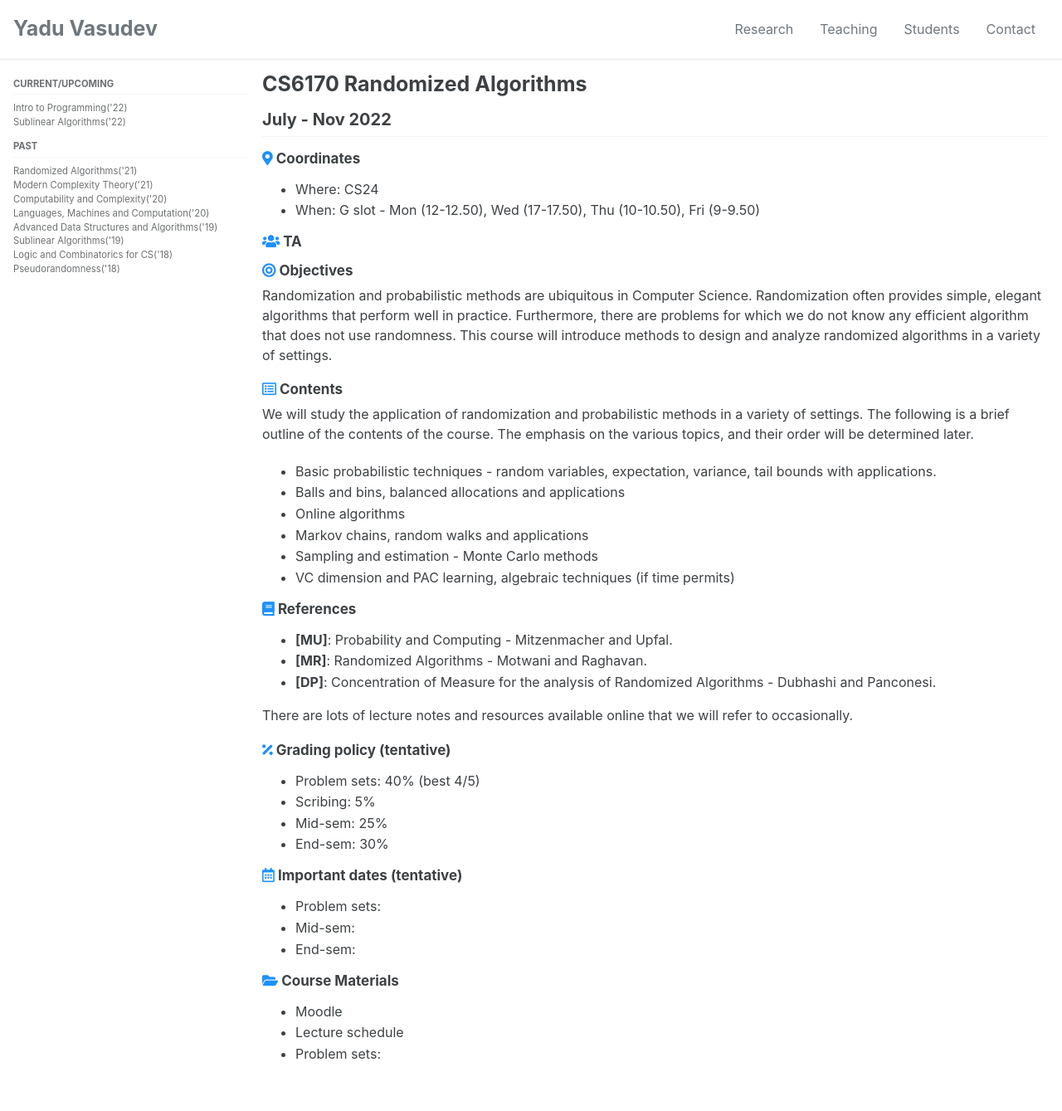
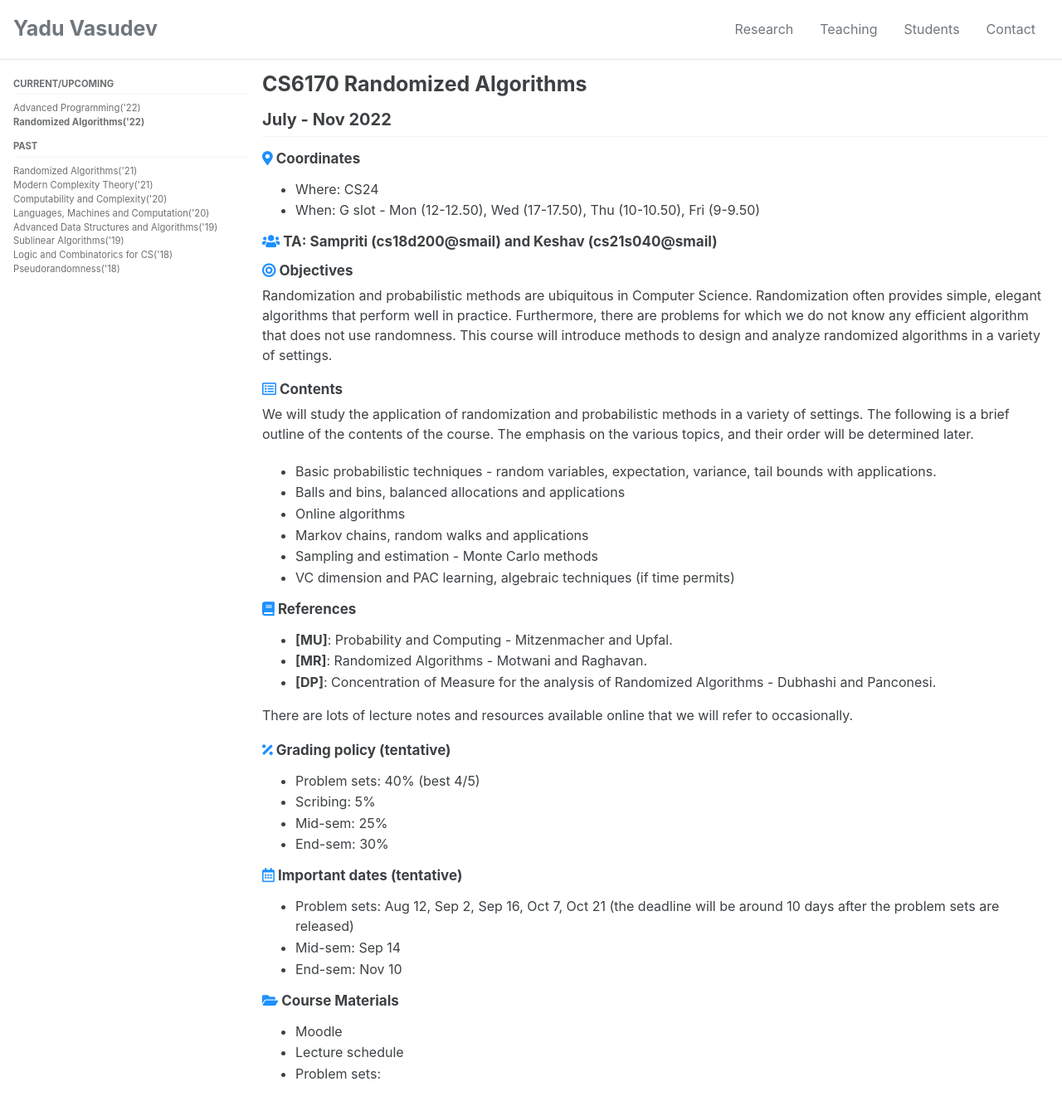
Before and after one commit to yaduvasudev/yaduvasudev.github.io, a Jekyll site: the page built from _pages/6170-22.md, in a window 1280 px wide and 1400 px high. Shown: the top 1339 px of the window at 83% size. Built offline with Jekyll 4.4.1, drawn with Linux system fonts in a browser that asks for light colours; cached includes are drawn as plain includes.

Commit message:
Navigation and CS6170 course page
Fixed navigation, added dates for CS6170

```diff
--- a/_data/navigation.yml
+++ b/_data/navigation.yml
@@ -17,10 +17,10 @@ main:
 courses:
   - title: "Current/Upcoming"
     children:
-      - title: "Intro to Programming('22)"
+      - title: "Advanced Programming('22)"
         url: ""
-      - title: "Sublinear Algorithms('22)"
-        url: /courses/6025/22/
+      - title: "Randomized Algorithms('22)"
+        url: /courses/6170/22/
   - title: "Past"
     children:
       - title: "Randomized Algorithms('21)"
--- a/_pages/6170-22.md
+++ b/_pages/6170-22.md
@@ -13,7 +13,7 @@ title: CS6170 Randomized Algorithms
 - Where: CS24
 - When: G slot - Mon (12-12.50), Wed (17-17.50), Thu (10-10.50), Fri (9-9.50)
 
-#### <i class="fas fa-users" style="color:DodgerBlue"></i> TA
+#### <i class="fas fa-users" style="color:DodgerBlue"></i> TA: Sampriti (cs18d200@smail) and Keshav (cs21s040@smail)
 
 
 #### <i class="fas fa-bullseye" style="color:DodgerBlue"></i> Objectives
@@ -43,9 +43,9 @@ We will study the application of randomization and probabilistic methods in a va
 - End-sem: 30%
 
 #### <i class="far fa-calendar-alt" style="color:DodgerBlue"></i> Important dates (tentative)
-- Problem sets:
-- Mid-sem:
-- End-sem:
+- Problem sets: Aug 12, Sep 2, Sep 16, Oct 7, Oct 21 (the deadline will be around 10 days after the problem sets are released)
+- Mid-sem: Sep 14
+- End-sem: Nov 10
 
 #### <i class="fas fa-folder-open" style="color:DodgerBlue"></i> Course Materials
 - Moodle
```
